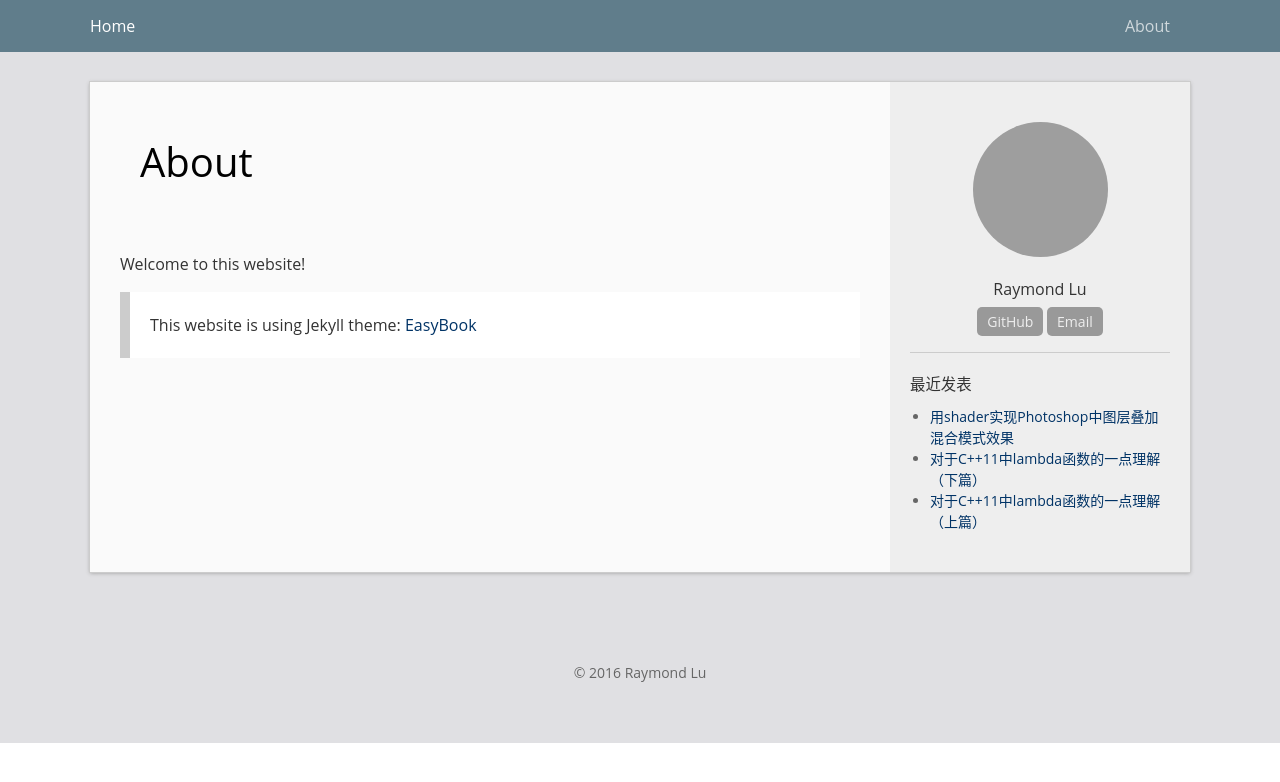
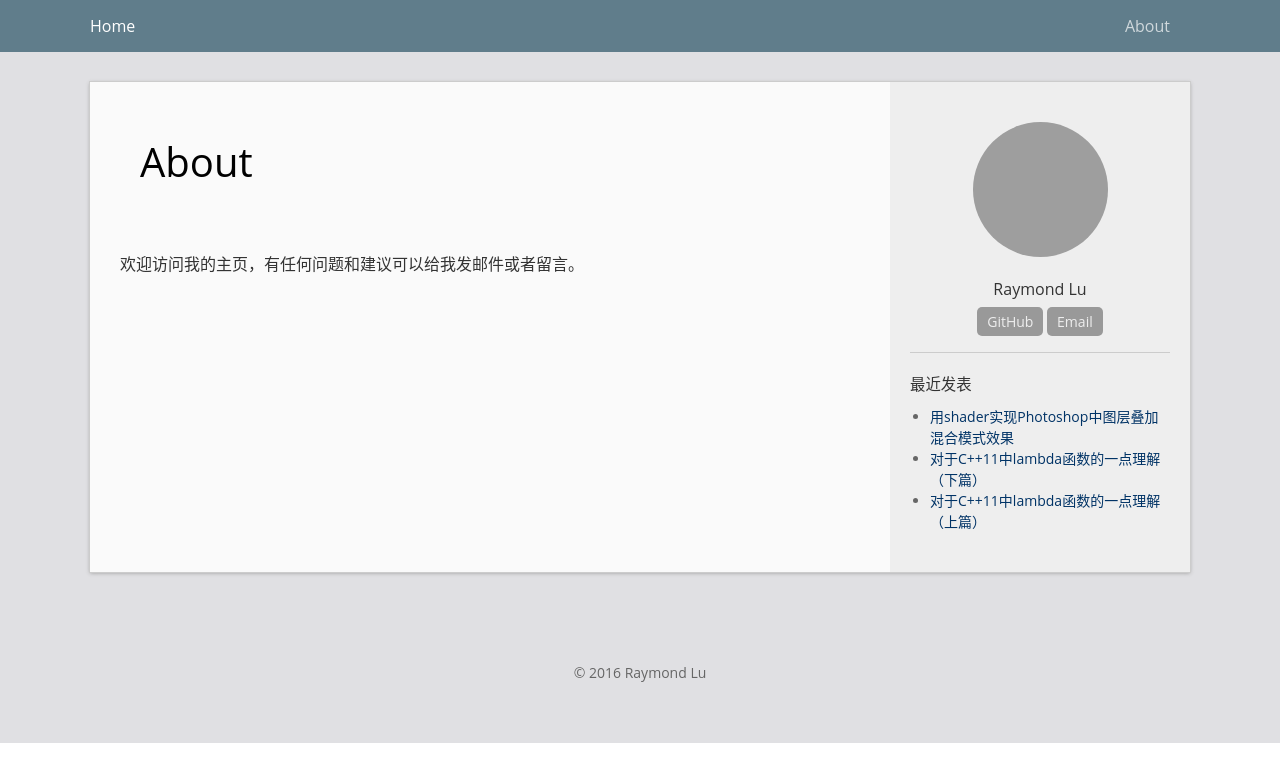
Before and after one commit to raymondlu/raymondlu.github.io, a Jekyll site: the page built from about.md, in a window 1280 px wide. Shown: the top 782 px of the page. Built offline with Jekyll 4.4.1, drawn with Linux system fonts in a browser that asks for light colours; comment, search, counter and statistics services are not loaded; grey boxes are pictures that could not be loaded.

Commit message:
修改about页面
修改about页面

```diff
--- a/about.md
+++ b/about.md
@@ -5,6 +5,4 @@ permalink: /about/
 public: true
 ---
 
-Welcome to this website!
-
-> This website is using Jekyll theme: [EasyBook](https://github.com/laobubu/jekyll-theme-EasyBook)
+欢迎访问我的主页，有任何问题和建议可以给我发邮件或者留言。
```
